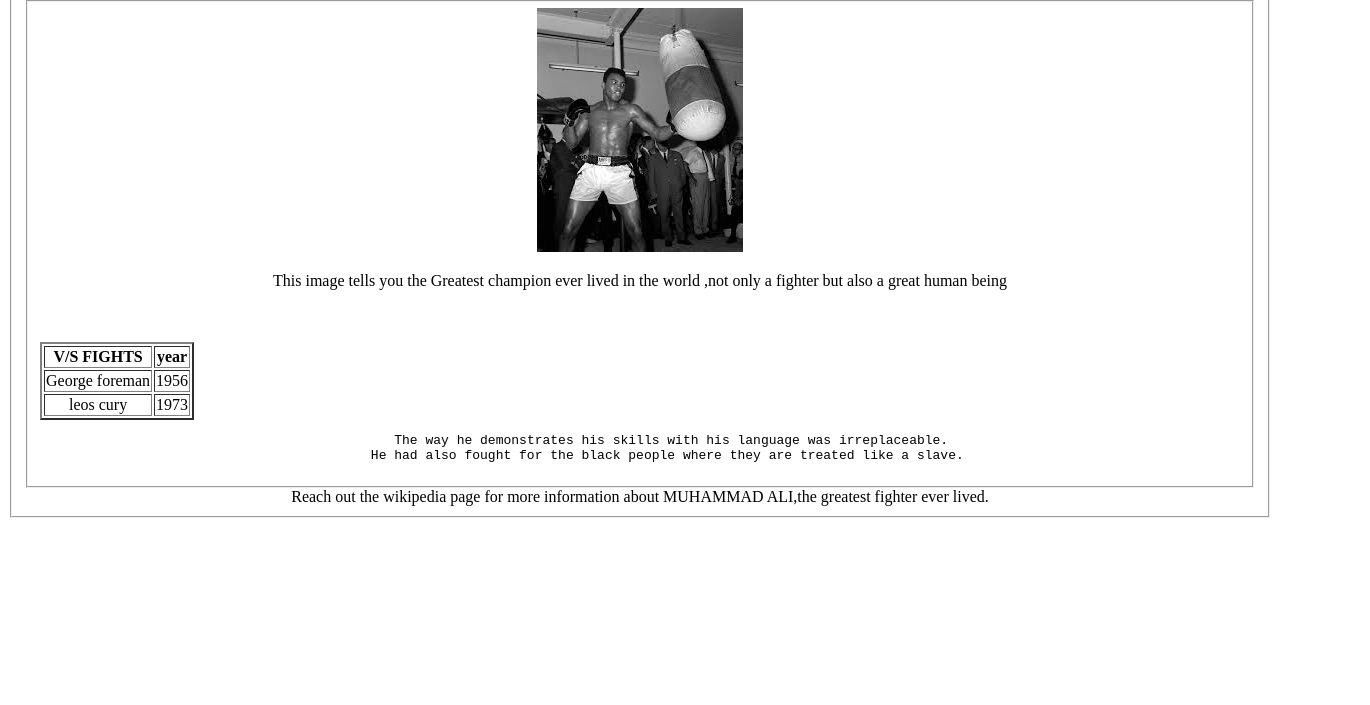
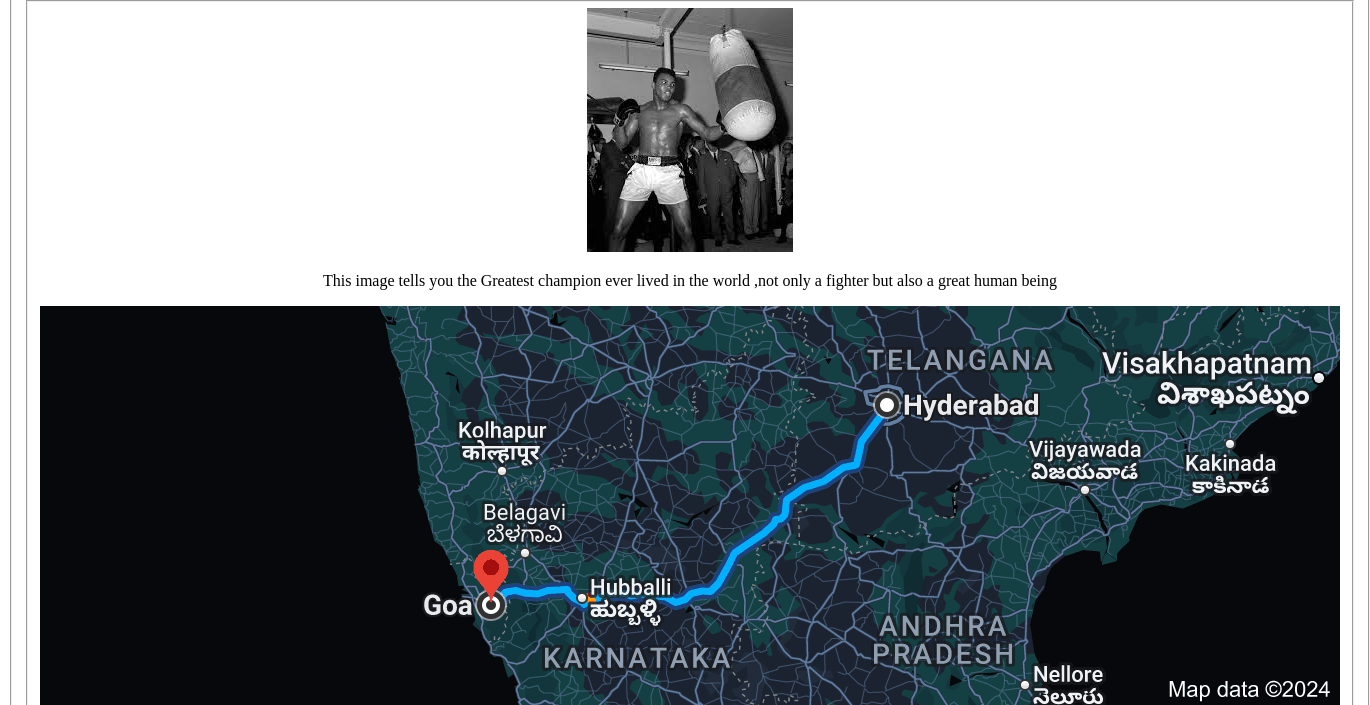
Before and after one commit to apnaranjith/04_june, a plain HTML site: page index.html in a window 1280 px wide. Shown: the part 95-800 px from the top of the page, 1370 px wide, since content can reach past the window. Drawn offline with Linux system fonts and the light colour scheme.

Commit message:
added all

```diff
--- a/index.html
+++ b/index.html
@@ -17,7 +17,7 @@
         <section>
      <img src="./im1.jpg" alt="random_image" title="GOAT of boxing"><br>
      <p>This image tells you the Greatest champion ever lived in the world ,not only a fighter but also a great human being</p>
-<br>
+   <img src="./sample_map.png" title="thrash"><br>
 </section>
 <br>
 <aside>
```
Also changed, not shown: sample_map.png (added).
